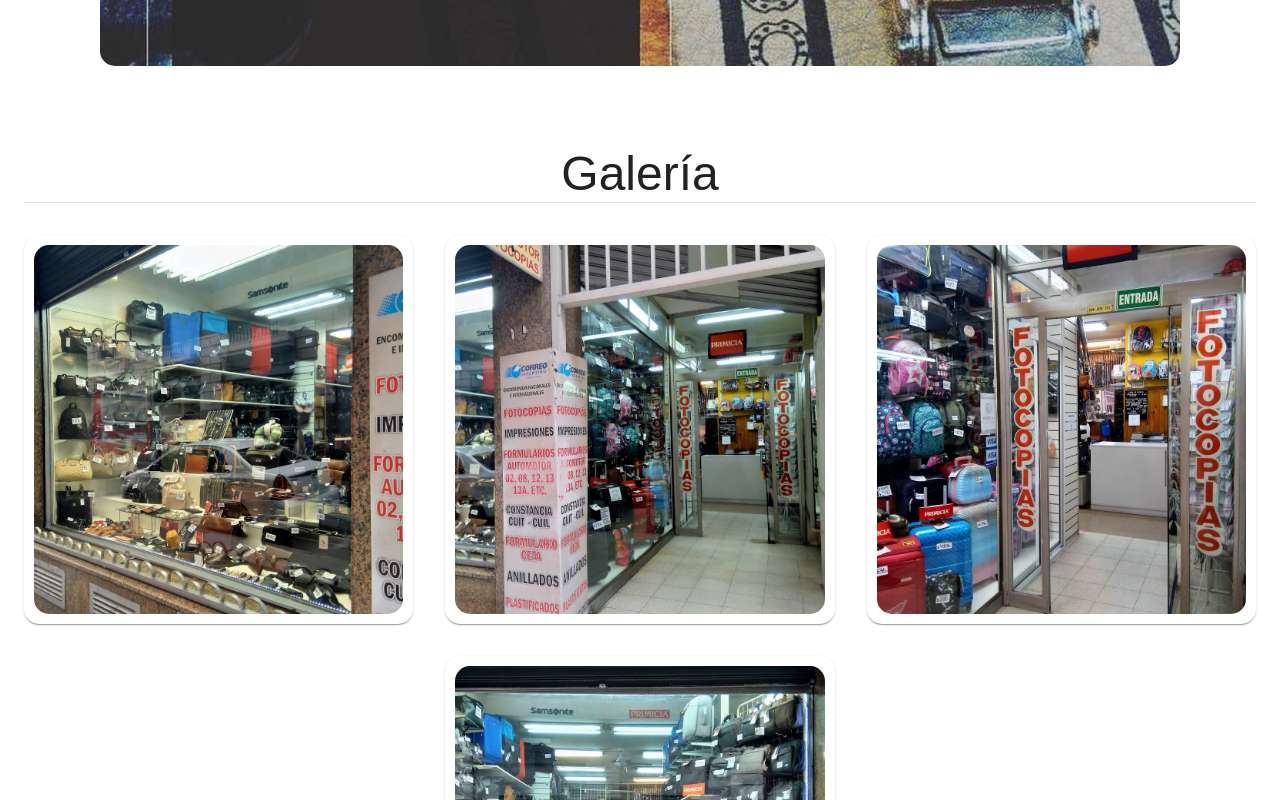
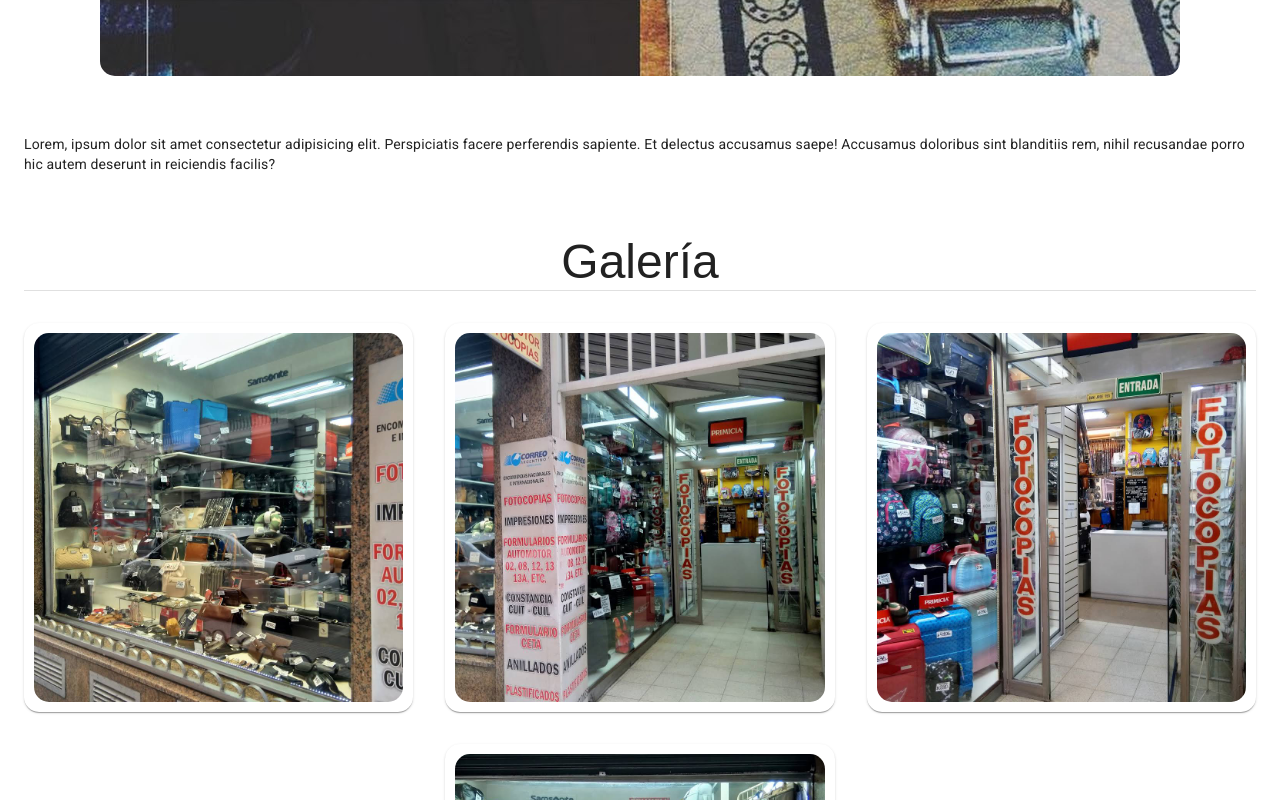
Before and after one commit to TheMrCorvy/Marroquineria-Stallion, a Next.js app: page / in a window 1280 px wide. Shown: the part 860-1660 px from the top of the page. Built offline with nearby package versions, Linux system fonts and the light colour scheme.

Commit message:
new ideas

```diff
--- a/src/components/CartListItems.tsx
+++ b/src/components/CartListItems.tsx
@@ -30,6 +30,7 @@ const useStyles = makeStyles((theme: Theme) =>
 			display: "block",
 			maxWidth: "100%",
 			maxHeight: "100%",
+			borderRadius: 7,
 		},
 		productName: {
 			textTransform: "capitalize",
--- /dev/null
+++ b/src/components/ListProductsSection.tsx
@@ -0,0 +1,47 @@
+import { FC } from "react"
+
+import {
+	Card,
+	Container,
+	Grid,
+	CardActionArea,
+	CardActions,
+	CardContent,
+	CardMedia,
+	Button,
+	Typography,
+} from "@material-ui/core"
+
+import { makeStyles, createStyles, Theme } from "@material-ui/core/styles"
+
+const useStyles = makeStyles((theme: Theme) =>
+	createStyles({
+		root: {
+			maxWidth: 345,
+		},
+		media: {
+			height: 140,
+		},
+		galeryContainer: {
+			marginTop: "3rem",
+		},
+	})
+)
+
+const ListProductsSection: FC = () => {
+	const classes = useStyles()
+
+	return (
+		<Container maxWidth="lg" className={classes.galeryContainer}>
+			<Grid container spacing={3}>
+				<Grid item>
+					Lorem, ipsum dolor sit amet consectetur adipisicing elit. Perspiciatis facere
+					perferendis sapiente. Et delectus accusamus saepe! Accusamus doloribus sint
+					blanditiis rem, nihil recusandae porro hic autem deserunt in reiciendis facilis?
+				</Grid>
+			</Grid>
+		</Container>
+	)
+}
+
+export default ListProductsSection
--- a/src/pages/index.tsx
+++ b/src/pages/index.tsx
@@ -1,6 +1,8 @@
 import { Container, Grid, Typography, Paper, Divider } from "@material-ui/core"
 
 import { makeStyles } from "@material-ui/core/styles"
+
+import ListProductsSection from "../components/ListProductsSection"
 
 const useStyles = makeStyles({
 	container: {
@@ -67,7 +69,7 @@ export default function Home() {
 				</Grid>
 			</Container>
 			<Container maxWidth="lg" className={classes.galeryContainer}>
-				<Grid container justify="center" spacing={4}>
+				<Grid container>
 					<Grid item xs={12} className={classes.imgContainer}>
 						<img
 							src="/images/main_home.jpg"
@@ -75,6 +77,11 @@ export default function Home() {
 							className={classes.image}
 						/>
 					</Grid>
+				</Grid>
+			</Container>
+			<ListProductsSection />
+			<Container maxWidth="lg">
+				<Grid container justify="center" spacing={4}>
 					<Grid item xs={12} className={classes.textCenter} id="galeria">
 						<Typography variant="h3" className={classes.title}>
 							Galería
```
Also changed, not shown: ideas.txt (added).
